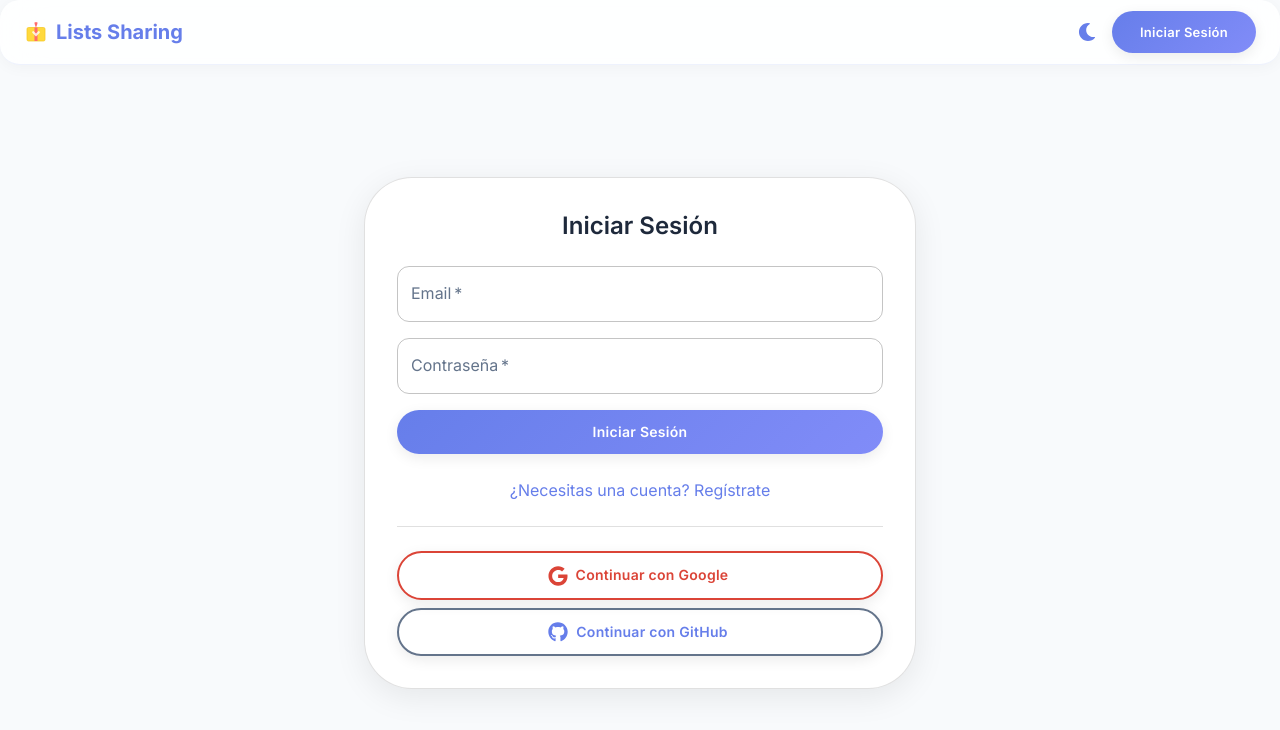
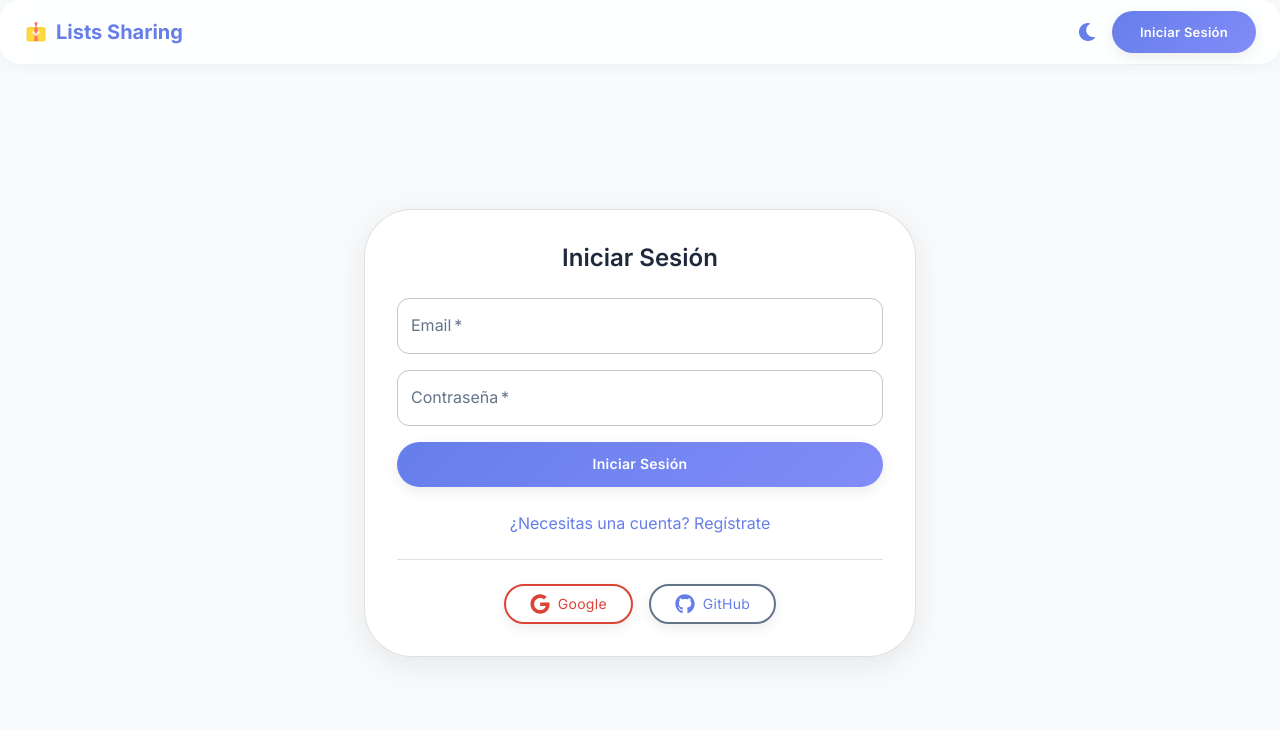
Before and after one commit to mdemena/lists-sharing, a React (Vite) app: page /login in a window 1280 px wide. Shown: the top 730 px of the page. Built offline with nearby package versions, Linux system fonts and the light colour scheme; no server answers.

Commit message:
Login Refactor

```diff
--- a/package.json
+++ b/package.json
@@ -16,7 +16,6 @@
     "@mui/material": "^7.3.5",
     "@supabase/supabase-js": "^2.84.0",
     "axios": "^1.13.2",
-    "dotenv": "^17.2.3",
     "react": "^19.2.0",
     "react-dom": "^19.2.0",
     "react-hot-toast": "^2.6.0",
--- a/src/pages/Login.tsx
+++ b/src/pages/Login.tsx
@@ -124,30 +124,39 @@ const Login: React.FC = () => {
 
                 <Divider sx={{ my: 3 }} />
 
-                <Stack spacing={1}>
+                <Box sx={{ display: 'flex', gap: 2, justifyContent: 'center' }}>
                     <Button
-                        startIcon={<FaGoogle />}
                         variant="outlined"
-                        fullWidth
                         onClick={() => handleSocialLogin('google')}
                         sx={{
                             color: '#db4437',
                             borderColor: '#db4437',
+                            minWidth: 'auto',
+                            px: 3,
+                            py: 1,
+                            display: 'flex',
+                            alignItems: 'center',
+                            gap: 1,
                             '&:hover': {
                                 borderColor: '#c33d2e',
                                 bgcolor: 'rgba(219, 68, 55, 0.04)',
                             }
                         }}
                     >
-                        Continuar con Google
+                        <FaGoogle size={20} />
+                        <Typography variant="body2" component="span">Google</Typography>
                     </Button>
                     <Button
-                        startIcon={<FaGithub />}
                         variant="outlined"
-                        fullWidth
                         onClick={() => handleSocialLogin('github')}
                         sx={{
                             borderColor: 'text.secondary',
+                            minWidth: 'auto',
+                            px: 3,
+                            py: 1,
+                            display: 'flex',
+                            alignItems: 'center',
+                            gap: 1,
                             '&:hover': {
                                 bgcolor: (theme) => theme.palette.mode === 'light'
                                     ? 'rgba(0, 0, 0, 0.04)'
@@ -155,9 +164,10 @@ const Login: React.FC = () => {
                             }
                         }}
                     >
-                        Continuar con GitHub
+                        <FaGithub size={20} />
+                        <Typography variant="body2" component="span">GitHub</Typography>
                     </Button>
-                </Stack>
+                </Box>
             </Box>
         </CenteredContainer>
     );
--- a/vite-api-plugin.ts
+++ b/vite-api-plugin.ts
@@ -1,38 +1,64 @@
 // vite-api-plugin.ts
-import type { Plugin } from 'vite';
-import type { IncomingMessage, ServerResponse } from 'http';
-import { handler as shareListHandler } from './api/share-list';
+import type { Plugin } from "vite";
+import type { IncomingMessage, ServerResponse } from "http";
+import { handler as shareListHandler } from "./api/share-list";
+import { loadEnv } from "vite";
 
 export function apiPlugin(): Plugin {
     return {
-        name: 'vite-api-plugin',
+        name: "vite-api-plugin",
         configureServer(server) {
-            server.middlewares.use(async (req: IncomingMessage, res: ServerResponse, next) => {
+            // Cargar variables de entorno
+            const env = loadEnv(server.config.mode, process.cwd(), "");
+
+            // Inyectar variables de entorno en process.env para que el handler las pueda usar
+            Object.keys(env).forEach((key) => {
+                if (key.startsWith("VITE_")) {
+                    process.env[key] = env[key];
+                }
+            });
+
+            server.middlewares.use(
+                async (req: IncomingMessage, res: ServerResponse, next) => {
                     // Manejar rutas de API
-                if (req.url?.startsWith('/api/')) {
-                    const path = req.url.replace('/api/', '');
+                    if (req.url?.startsWith("/api/")) {
+                        const path = req.url.replace("/api/", "");
 
                         // Routing de APIs
-                    if (path === 'share-list' || path.startsWith('share-list?')) {
+                        if (
+                            path === "share-list" ||
+                            path.startsWith("share-list?")
+                        ) {
                             try {
                                 await shareListHandler(req, res);
                             } catch (error) {
-                            console.error('API Error:', error);
-                            res.writeHead(500, { 'Content-Type': 'application/json' });
-                            res.end(JSON.stringify({ error: 'Internal server error' }));
+                                console.error("API Error:", error);
+                                res.writeHead(500, {
+                                    "Content-Type": "application/json",
+                                });
+                                res.end(
+                                    JSON.stringify({
+                                        error: "Internal server error",
+                                    }),
+                                );
                             }
                             return;
                         }
 
                         // Ruta no encontrada
-                    res.writeHead(404, { 'Content-Type': 'application/json' });
-                    res.end(JSON.stringify({ error: 'API endpoint not found' }));
+                        res.writeHead(404, {
+                            "Content-Type": "application/json",
+                        });
+                        res.end(
+                            JSON.stringify({ error: "API endpoint not found" }),
+                        );
                         return;
                     }
 
                     // Si no es una ruta de API, continuar con el siguiente middleware
                     next();
-            });
-        }
+                },
+            );
+        },
     };
 }
```
Also changed, not shown: api/share-list.ts (+65 -50 lines), 2 other files (tests, documents, lock files or other folders). Lines whose indentation alone changed are shown as unchanged.
